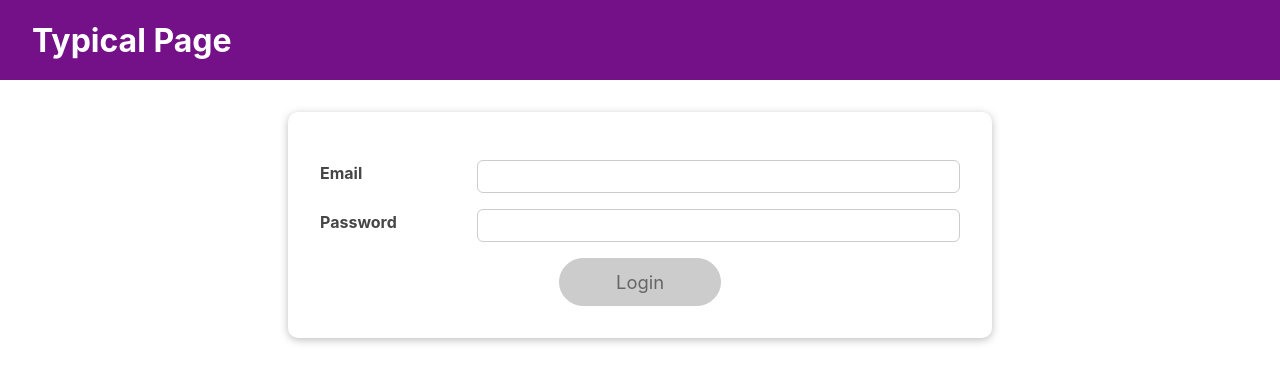
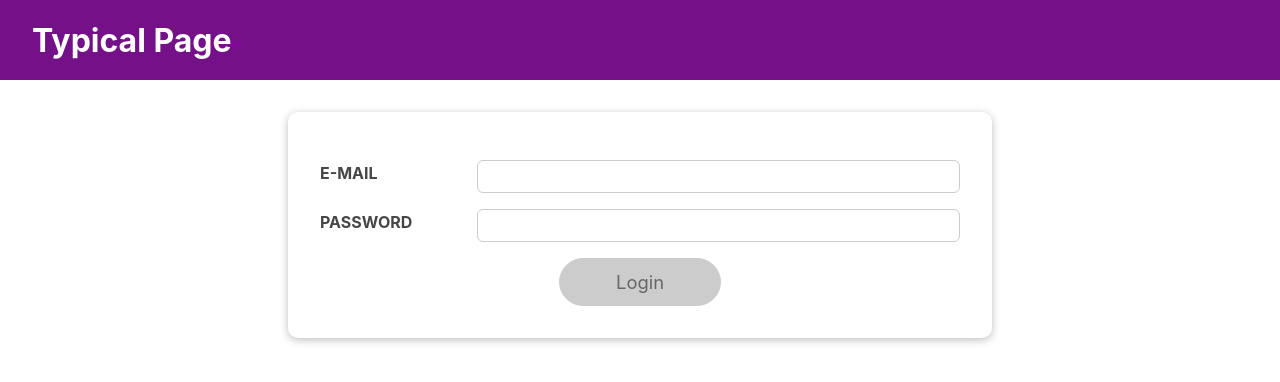
Before and after one commit to artemshakhoval/react-practice-projects, a React (Create React App) app in the folder login-page/: page / in a window 1280 px wide. Shown: the top 382 px of the page. Built offline with nearby package versions, Linux system fonts and the light colour scheme.

Commit message:
refactoring email and password fields with create reusable Input component

```diff
--- a/login-page/src/components/Login/Login.js
+++ b/login-page/src/components/Login/Login.js
@@ -1,4 +1,5 @@
 import React, { useState, useReducer, useEffect } from "react";
+import Input from "../input/input";
 import Button from "../UI/button/button";
 import Card from "../UI/card/card";
 import classes from "./login.module.css";
@@ -79,36 +80,26 @@ const Login = ({ loginHandler }) => {
   return (
     <Card className={classes.login}>
       <form onSubmit={submitHandler}>
-        <div
-          className={`${classes.control} ${
-            emailState.isValid === false && classes.invalid
-          }`}
-        >
-          <label htmlFor="email">Email</label>
-          <input
+        <Input
+          isValid={emailState.isValid}
+          id="email"
+          label="E-MAIL"
           type="email"
-            id="email"
           value={emailState.value}
           onChange={emailChangeHandler}
           onBlur={validEmailHandler}
         />
-        </div>
-        <div
-          className={`${classes.control} ${
-            passwordState.isValid === false && classes.invalid
-          }`}
-        >
-          <label htmlFor="password">Password</label>
-          <input
+        <Input
+          isValid={passwordState.isValid}
+          id="password"
+          label="PASSWORD"
           type="password"
-            id="password"
           value={passwordState.value}
           onChange={passwordChangeHandler}
           onBlur={validPasswordHandler}
         />
-        </div>
         <div className={classes.actions}>
-          <Button type="submit" className={classes.btn} disabled={!formIsValid}>
+          <Button type="submit" disabled={!formIsValid}>
             Login
           </Button>
         </div>
--- a/login-page/src/components/Login/Login.module.css
+++ b/login-page/src/components/Login/Login.module.css
@@ -5,62 +5,6 @@
   padding: 2rem;
 }
 
-.control {
-  margin: 1rem 0;
-  display: flex;
-  align-items: stretch;
-  flex-direction: column;
-}
-
-.control label,
-.control input {
-  display: block;
-}
-
-.control label {
-  font-weight: bold;
-  flex: 1;
-  color: #464646;
-  margin-bottom: 0.5rem;
-}
-
-.control input {
-  flex: 3;
-  font: inherit;
-  padding: 0.35rem 0.35rem;
-  border-radius: 6px;
-  border: 1px solid #ccc;
-}
-
-.control input:focus {
-  outline: none;
-  border-color: #4f005f;
-  background: #f6dbfc;
-}
-
-.control.invalid input {
-  border-color: red;
-  background: #fbdada;
-}
-
 .actions {
   text-align: center;
 }
-
-.btn {
-  font: inherit;
-  border: 1px solid #4f005f;
-  background: #4f005f;
-  color: white;
-  padding: 0.75rem 3.5rem;
-  cursor: pointer;
-  font-size: 1.15rem;
-  border-radius: 30px;
-}
-
-@media (min-width: 768px) {
-  .control {
-    align-items: center;
-    flex-direction: row;
-  }
-}
--- /dev/null
+++ b/login-page/src/components/input/input.js
@@ -0,0 +1,23 @@
+import React from "react";
+import classes from "./input.module.css";
+
+const Input = (props) => {
+  return (
+    <div
+      className={`${classes.control} ${
+        props.isValid === false && classes.invalid
+      }`}
+    >
+      <label htmlFor={props.id}>{props.label}</label>
+      <input
+        type={props.type}
+        id={props.id}
+        value={props.value}
+        onChange={props.onChange}
+        onBlur={props.onBlur}
+      />
+    </div>
+  );
+};
+
+export default Input;
--- /dev/null
+++ b/login-page/src/components/input/input.module.css
@@ -0,0 +1,44 @@
+.control {
+  margin: 1rem 0;
+  display: flex;
+  align-items: stretch;
+  flex-direction: column;
+}
+
+.control label,
+.control input {
+  display: block;
+}
+
+.control label {
+  font-weight: bold;
+  flex: 1;
+  color: #464646;
+  margin-bottom: 0.5rem;
+}
+
+.control input {
+  flex: 3;
+  font: inherit;
+  padding: 0.35rem 0.35rem;
+  border-radius: 6px;
+  border: 1px solid #ccc;
+}
+
+.control input:focus {
+  outline: none;
+  border-color: #4f005f;
+  background: #f6dbfc;
+}
+
+.control.invalid input {
+  border-color: red;
+  background: #fbdada;
+}
+
+@media (min-width: 768px) {
+  .control {
+    align-items: center;
+    flex-direction: row;
+  }
+}
--- a/login-page/src/components/main.js
+++ b/login-page/src/components/main.js
@@ -27,8 +27,8 @@ const Main = () => {
   return (
     <AuthContext.Provider
       value={{
-        isLogged: isLogged,
-        logoutHandler: logoutHandler,
+        isLoggedIn: isLogged,
+        onLoggedOut: logoutHandler,
       }}
     >
       <Header />
--- a/login-page/src/components/navigation/navigation.js
+++ b/login-page/src/components/navigation/navigation.js
@@ -8,21 +8,21 @@ const Navigation = () => {
   return (
     <nav className={classes.nav}>
       <ul>
-        {ctx.isLogged && (
+        {ctx.isLoggedIn && (
           <li>
             <a href="/">User</a>
           </li>
         )}
 
-        {ctx.isLogged && (
+        {ctx.isLoggedIn && (
           <li>
             <a href="/">Admin</a>
           </li>
         )}
 
-        {ctx.isLogged && (
+        {ctx.isLoggedIn && (
           <li>
-            <button onClick={ctx.logoutHandler}>Logout</button>
+            <button onClick={ctx.onLoggedOut}>Logout</button>
           </li>
         )}
       </ul>
--- a/login-page/src/store/auth-context.js
+++ b/login-page/src/store/auth-context.js
@@ -1,7 +1,8 @@
 import React from "react";
 
 const AuthContext = React.createContext({
-  isLogged: false,
+  isLoggedIn: false,
+  onLoggedOut: () => {},
 });
 
 export default AuthContext;
```
Lines whose indentation alone changed are shown as unchanged.
